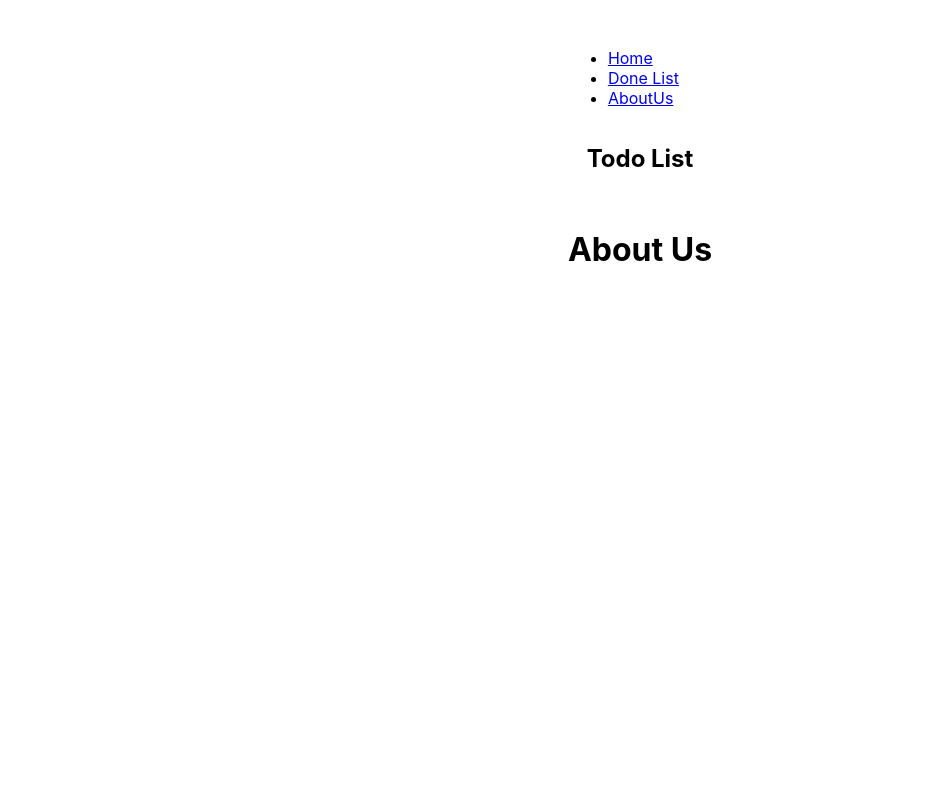
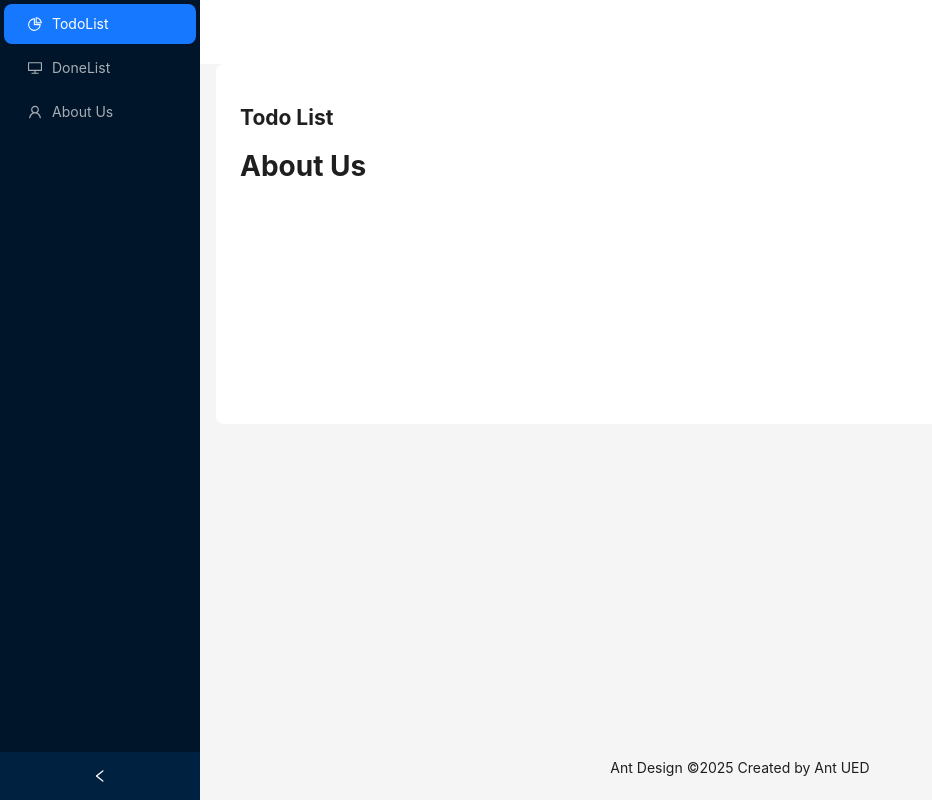
Before and after one commit to liule13/day10-todo, a React (Create React App) app: page /about in a window 1280 px wide. Shown: the whole page, without its empty margins (0-932 px from the left). Built offline with nearby package versions, Linux system fonts and the light colour scheme; no server answers.

Commit message:
feat: beatify default layout

```diff
--- a/package.json
+++ b/package.json
@@ -3,10 +3,12 @@
   "version": "0.1.0",
   "private": true,
   "dependencies": {
+    "@ant-design/icons": "^5.6.1",
     "@testing-library/dom": "^10.4.1",
     "@testing-library/jest-dom": "^6.8.0",
     "@testing-library/react": "^16.3.0",
     "@testing-library/user-event": "^13.5.0",
+    "antd": "^5.27.3",
     "axios": "^1.12.2",
     "react": "^19.1.1",
     "react-dom": "^19.1.1",
--- a/src/App.css
+++ b/src/App.css
@@ -1,128 +1,57 @@
-/* 全局容器：整体居中，垂直排列 */
-.App {
+/*.App {*/
+/*    display: flex;*/
+/*    flex-direction: column;*/
+/*    align-items: center;*/
+/*}*/
+
+/*.todo-group {*/
+/*    display: flex;*/
+/*    flex-direction: column;*/
+/*    align-items: center;*/
+/*    justify-content: center;*/
+/*    gap: 8px;*/
+/*}*/
+
+.todo-item-container {
     display: flex;
-    flex-direction: column;
-    align-items: center;
-    padding: 2rem;
-    font-family: -apple-system, BlinkMacSystemFont, 'Segoe UI', Roboto, sans-serif;
+    flex-direction: row;
+    gap: 8px;
 }
 
-/* Todo分组容器：垂直居中布局，与 App 保持一致也可直接合并样式 */
-.todo-group,
-.todo-list {
-    display: flex;
-    flex-direction: column;
-    align-items: center;
-    gap: 1rem; /* 更语义化的间距 */
+.todo-item {
     width: 100%;
-    max-width: 500px; /* 避免过宽，在大屏上也有好的阅读体验 */
+    border: 1px solid #ccc;
+    text-align: center;
 }
 
-/* 单个 Todo 容器：水平排列，包含内容和删除按钮 */
-.todo-item-container {
-    display: flex;
-    align-items: center;
-    width: 100%;
-    gap: 0.75rem;
-    padding: 0.5rem 0;
+.todo-item .todo-done {
+    text-decoration: line-through;
 }
 
-/* Todo 项目主体：限制宽度、增加内边距和圆角，更像卡片 */
-.todo-item {
-    flex: 1; /* 让内容自适应撑满 */
-    max-width: 400px;
-    padding: 0.75rem;
-    border: 1px solid #ccc;
-    border-radius: 4px;
-    text-align: left; /* 更自然的阅读方向 */
-    background-color: #fff;
-    box-shadow: 0 1px 3px rgba(0, 0, 0, 0.1);
-    transition: box-shadow 0.2s ease;
+.delete-button {
+    border: solid 1px #ccc;
+    border-radius: 2px;
+    cursor: pointer;
 }
 
-.todo-item:hover {
-    box-shadow: 0 2px 6px rgba(0, 0, 0, 0.15);
-}
-
-/* 已完成的 Todo 文本样式 */
-.todo-item .todo-done {
-    text-decoration: line-through;
-    color: #888;
-}
-
-/* 删除按钮：统一风格，增加悬停反馈 */
-.delete-button {
-    border: 1px solid #ccc;
-    border-radius: 4px;
-    background-color: #ff6b6b;
-    color: white;
-    padding: 0.4rem 0.6rem;
-    cursor: pointer;
-    font-size: 0.875rem;
-    transition: background-color 0.2s, border-color 0.2s;
-}
-
-.delete-button:hover {
-    background-color: #ff5252;
-    border-color: #ff5252;
-}
-/* 新增：详情按钮样式 */
-.detail-button {
-    border: 1px solid #ccc;
-    border-radius: 4px;
-    background-color: #4caf50; /* 绿色，代表查看、安全操作 */
-    color: white;
-    padding: 0.4rem 0.8rem;
-    cursor: pointer;
-    font-size: 0.875rem;
-    transition: background-color 0.2s, border-color 0.2s;
-}
-
-.detail-button:hover {
-    background-color: #45a049;
-    border-color: #45a049;
-}
-
-/* 添加 Todo 表单：水平排列，居中对齐 */
 .add-todo-form {
     display: flex;
+    gap: 12px;
+    border-bottom: 1px solid #eee;
     align-items: center;
-    gap: 1rem;
-    padding: 1rem 0;
-    border-bottom: 1px solid #eee;
-    width: 100%;
-    max-width: 500px;
-    justify-content: center; /* 整体居中 */
+    flex-direction: row;
 }
-
-/* 添加按钮：更标准的按钮样式，带悬停效果 */
 .add-button {
-    border: 1px solid #ccc;
-    border-radius: 4px;
+    border: solid 1px #ccc;
+    cursor: pointer;
     background-color: #6498f8;
     color: white;
     width: 40px;
-    height: 40px;
-    cursor: pointer;
-    display: flex;
-    align-items: center;
-    justify-content: center;
-    font-size: 1.2rem;
-    transition: background-color 0.2s, border-color 0.2s;
 }
-
-.add-button:hover {
-    background-color: #5a8bfd;
-    border-color: #5a8bfd;
-}
-
-/* 如果有输入框，可以额外加上样式（根据实际 DOM 补充） */
-/* 比如：
-.add-todo-form input {
-  padding: 0.5rem;
-  border: 1px solid #ccc;
-  border-radius: 4px;
-  font-size: 1rem;
-  flex: 1;
-}
-*/
+/*.todo-list{*/
+/*    display: flex;*/
+/*    flex-direction: column;*/
+/*    align-items: center;*/
+/*    justify-content: center;*/
+/*    gap: 8px;*/
+/*}*/
--- a/src/layouts/DefaultLayout.js
+++ b/src/layouts/DefaultLayout.js
@@ -1,20 +1,74 @@
-import {NavLink, Outlet} from "react-router";
+import {NavLink, Outlet, useNavigate} from "react-router";
+import React, {useState} from 'react';
+import {
+    DesktopOutlined,
+    FileOutlined,
+    PieChartOutlined,
+    TeamOutlined,
+    UserOutlined,
+} from '@ant-design/icons';
+import {Layout, Menu, theme} from 'antd';
+
+const {Header, Content, Footer, Sider} = Layout;
+
+function getItem(label, key, icon, children) {
+    return {
+        key,
+        icon,
+        children,
+        label,
+    };
+}
+
+const items = [
+    getItem('TodoList', '1', <PieChartOutlined/>),
+    getItem('DoneList', '2', <DesktopOutlined/>),
+    getItem('About Us', '3', <UserOutlined/>),
+];
 
 export function DefaultLayout() {
+    const navigate = useNavigate();
+    const [collapsed, setCollapsed] = useState(false);
+    const {
+        token: {colorBgContainer, borderRadiusLG},
+    } = theme.useToken();
+    function navigateTo({ key }) {
+        if (key === '1') {
+            navigate('/');
+        } else if (key === '2') {
+            navigate('/done');
+        } else if (key === '3') {
+            navigate('/about');
+        }
+    }
+
     return (
         <div className="app-container">
-            <header>
-                <nav>
-                    <ul>
-                        <li><NavLink to={"/"}>Home</NavLink></li>
-                        <li><NavLink to={"/done"}>Done List</NavLink></li>
-                        <li><NavLink to={"/about"}>AboutUs</NavLink></li>
-                    </ul>
-                </nav>
-            </header>
-            <main>
-                <Outlet></Outlet>
-            </main>
+            <Layout style={{minHeight: '100vh'}}>
+                <Sider collapsible collapsed={collapsed} onCollapse={value => setCollapsed(value)}>
+                    <div className="demo-logo-vertical"/>
+                    <Menu theme="dark" defaultSelectedKeys={['1']} mode="inline" items={items}
+                          onClick={navigateTo}/>
+                </Sider>
+                <Layout>
+                    <Header style={{padding: 0, background: colorBgContainer}}/>
+                    <Content style={{margin: '0 16px'}}>
+                        <div
+                            style={{
+                                padding: 24,
+                                minHeight: 360,
+                                background: colorBgContainer,
+                                borderRadius: borderRadiusLG,
+                            }}
+                        >
+                            <Outlet></Outlet>
+                        </div>
+                    </Content>
+                    <Footer style={{textAlign: 'center'}}>
+                        Ant Design ©{new Date().getFullYear()} Created by Ant UED
+                    </Footer>
+                </Layout>
+            </Layout>
         </div>
     );
 }
```
Also changed, not shown: 1 other file (tests, documents, lock files or other folders).
